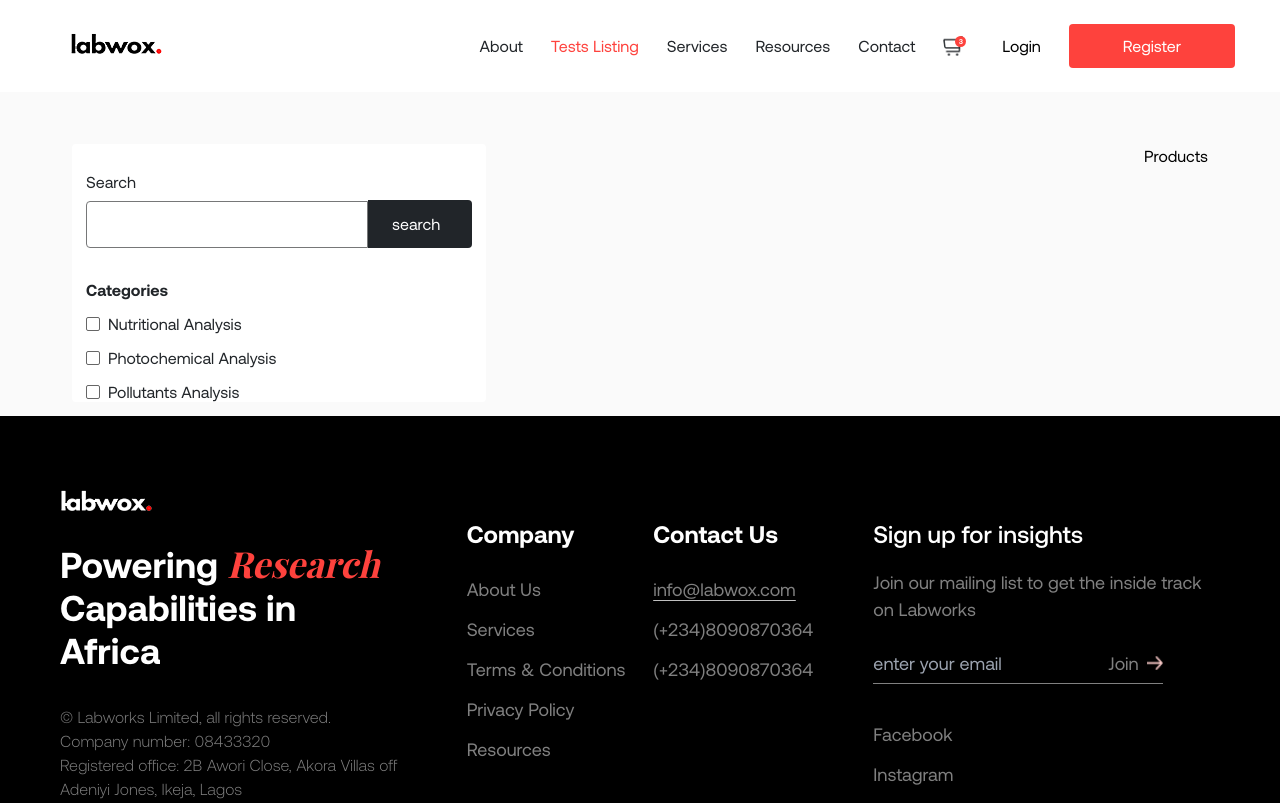
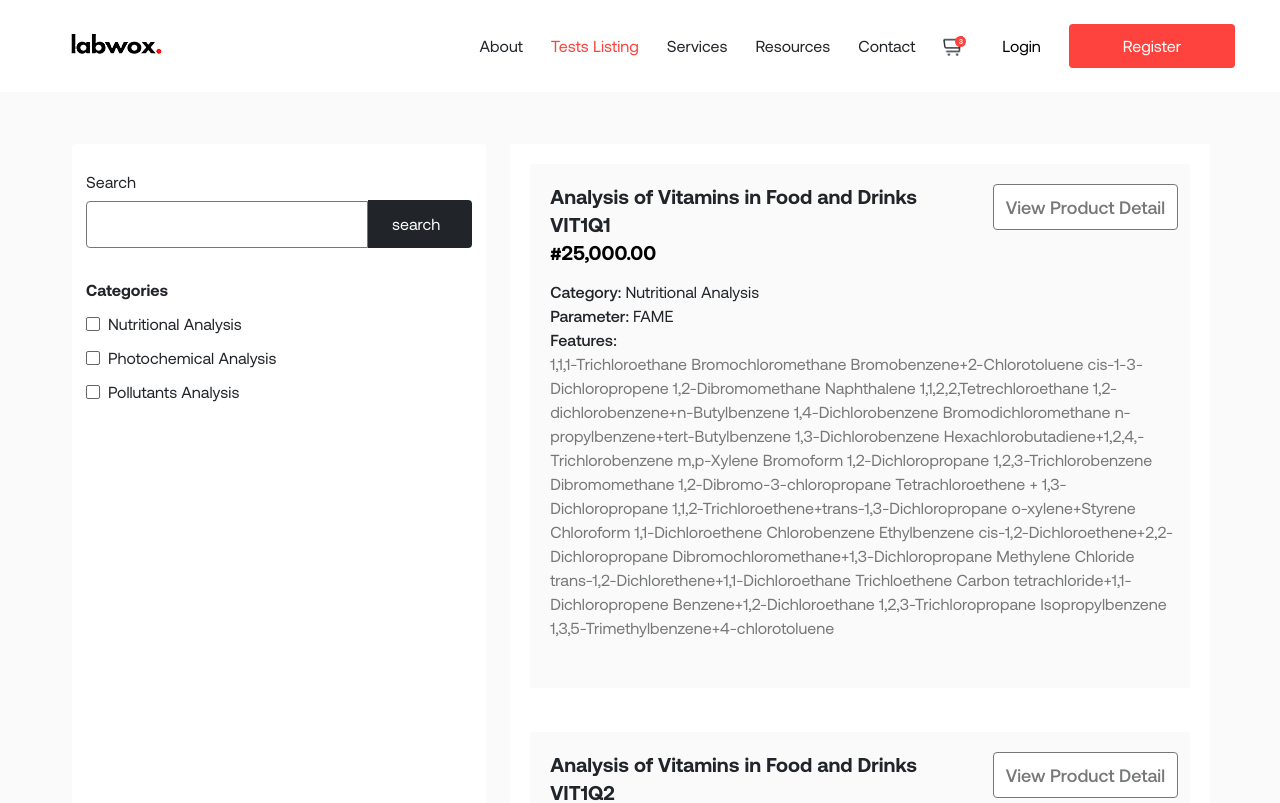
Before and after one commit to A-believer/Labwox, a React (Vite) app: page /testlisting in a window 1280 px wide. Shown: the top 803 px of the page. Built offline with nearby package versions, Linux system fonts and the light colour scheme; a web font is replaced by a local one.

Commit message:
nested routing problems

```diff
--- a/src/App.jsx
+++ b/src/App.jsx
@@ -17,7 +17,7 @@ const App = () => {
         <Route path="/logout" element={<Logout/>}/>
         <Route path="/register" element={<Register/>}/>
         <Route path="/forgotpassword" element={<ForgotPassword/>}/>
-        <Route path="/userprofile" element={<UserProfile/>}/>
+        <Route path="/userprofile" element={<UserProfile />} />
         <Route path="*" element={<ErrorPage/>}/>
       </Routes>
       <Footer/>
--- /dev/null
+++ b/src/components/ProductDetail.jsx
@@ -0,0 +1,10 @@
+import { useParams } from 'react-router-dom';
+
+const ProductDetail = () => {
+     const { id } = useParams();
+  return (
+      <div>ProductDetail: { id }</div>
+  )
+}
+
+export default ProductDetail
--- a/src/components/ProductSidebar.jsx
+++ b/src/components/ProductSidebar.jsx
@@ -7,7 +7,7 @@ const ProductSidebar = () => {
     const [view, setView] = useState(false)
 
   return (
-      <section className="bg-white lg:pt-7 pt-0 lg:px-[14px] px-0 text-blackii text-base leading-5 font-normal rounded">
+      <section className="bg-white lg:pt-7 pt-0 lg:px-[14px] px-0 lg:pb-[600px] pb-5 text-blackii text-base leading-5 font-normal rounded">
 
           {/* Desktop View  */}
           <div className="lg:block hidden">
--- a/src/components/Products.jsx
+++ b/src/components/Products.jsx
@@ -1,8 +1,35 @@
+import { productsapi } from "../data/data"
+import { Link } from "react-router-dom"
+
 
 
 const Products = () => {
   return (
-    <div>Products</div>
+    <section className="bg-white px-5 pt-5 pb-20">
+      {productsapi?.map((item, i) => (
+        <div key={item.id + i} className="bg-whitebgii pt-5 pl-5 pr-3 pb-12 mb-11">
+          <div className="flex justify-between items-center">
+            <div className="text-xl font-bold leading-6 text-blackii">
+              <p>{item.name}</p>
+              <p className="my-1">{item.id}</p>
+              <p className="text-black">{ item.price}</p>
+            </div>
+
+            <button className="self-start bg-white py-[10px] px-3 text-lg font-medium leading-6 text-grey rounded border border-grey"><Link to={`/testlisting/${item.id}`}>View Product Detail</Link></button>
+          </div>
+          <div className="mt-4 text-base leading-6 text-blackii font-medium">
+            <p>Category: <span className="font-normal">{ item.category}</span></p>
+            <p>Parameter: <span className="font-normal">{item.parameter}</span></p>
+            <p>Features: </p>
+            <p className="text-grey font-normal">{item.feature}</p>
+          </div>
+        </div>
+
+      ))}
+
+
+
+    </section>
   )
 }
 
--- a/src/components/index.js
+++ b/src/components/index.js
@@ -20,3 +20,4 @@ export { default as Hero_Resources } from "./Hero_Resources.jsx"
 export { default as ContactForm } from "./ContactForm.jsx"
 export { default as Products } from "./Products.jsx"
 export { default as ProductSidebar } from "./ProductSidebar.jsx"
+export { default as ProductDetail } from "./ProductDetail.jsx"
--- a/src/pages/TestListing.jsx
+++ b/src/pages/TestListing.jsx
@@ -1,12 +1,18 @@
-import { ProductSidebar, Products } from "../components"
+import {  ProductSidebar, Products } from "../components"
+import { Outlet, Route, Routes } from "react-router-dom"
+import ProductDetail from "./ProductDetail"
 
 const TestListing = () => {
 
   return (
-    <main className="bg-whitebgii flex lg:flex-row flex-col justify-between lg:px-[72px] pl-6 pr-4 lg:pt-[52px] pt-4">
-      <div><ProductSidebar /></div>
-      <div><Products/></div>
+    <main className="bg-whitebgii flex lg:flex-row flex-col justify-between lg:pl-[72px] lg:pr-[70px] pl-6 pr-4 lg:pt-[52px] pt-4 gap-[24px]">
+      <div className="rounded"><ProductSidebar /></div>
+      <div><Products /></div>
 
+      <Outlet/>
+        <Routes>
+            <Route path={`/testlisting/:id`} element={<ProductDetail/> } />
+          </Routes>
     </main>
   )
 }
```
